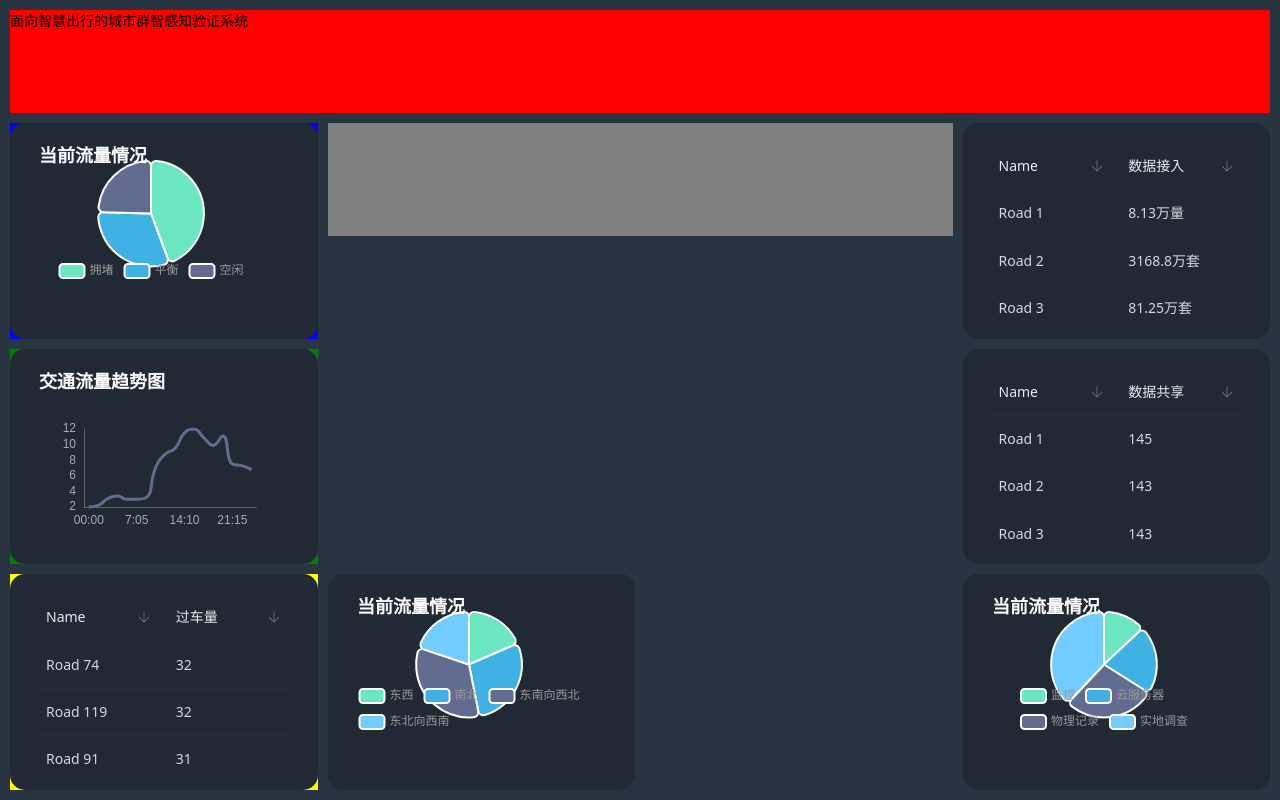
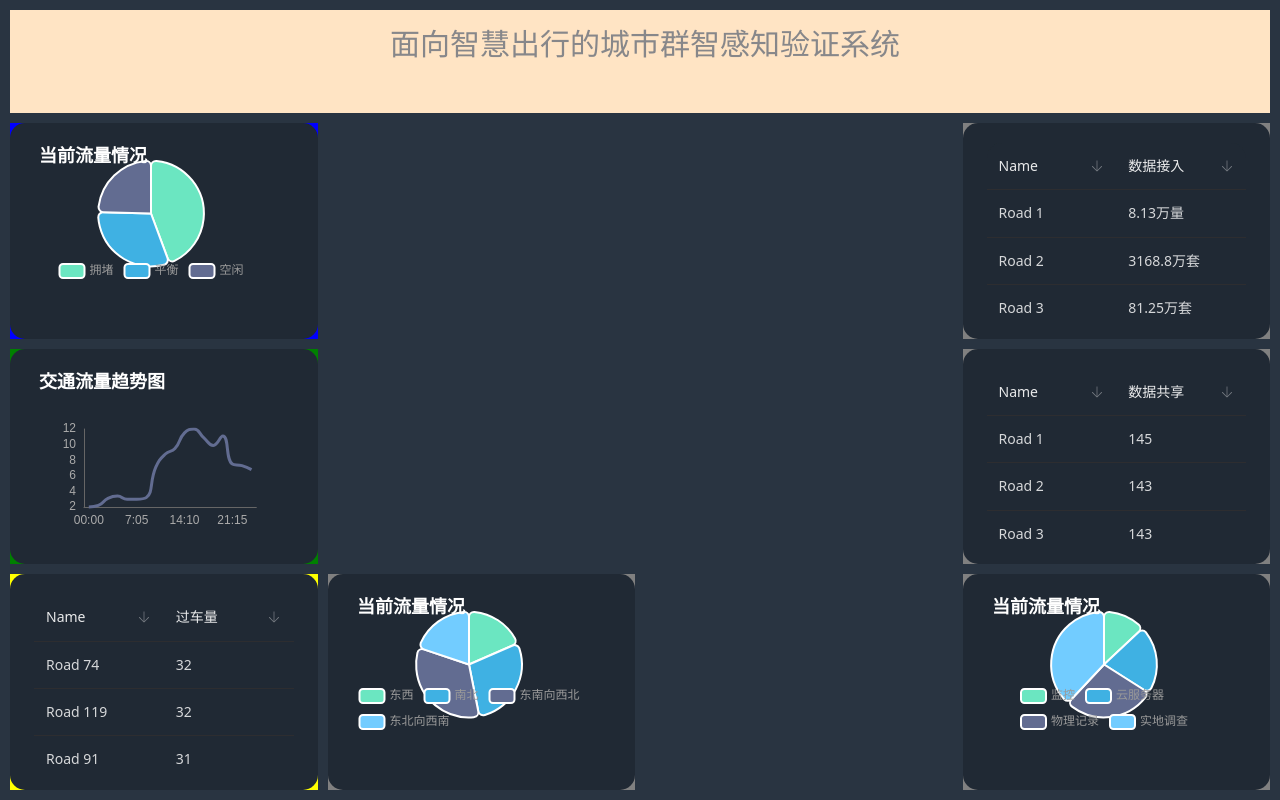
Before and after one commit to PrePan01/USSIT-Next, a Vue app: page /flow_1_1 in a window 1280 px wide. Built offline with nearby package versions, Linux system fonts and the light colour scheme.

Commit message:
change button

```diff
--- a/src/views/flow_1_1.vue
+++ b/src/views/flow_1_1.vue
@@ -2,7 +2,7 @@
   <div class="container">
     <div class="header-1">
          <n-space>
-        <div>面向智慧出行的城市群智感知验证系统</div>
+        <div class="edit_btn">面向智慧出行的城市群智感知验证系统</div>
       </n-space>
     </div>
     <div class="left1"><Pie :data="pieData"></Pie></div>
@@ -969,10 +969,30 @@ lineData1.value = {
     "left3 left3 center3 center3 center4 center4 right3 right3"
     "left3 left3 center3 center3 center4 center4 right3 right3";
 }
+.edit_btn {
 
+
+font-size: 30px;
+
+
+
+display: flex;
+
+align-items: center;
+
+justify-content: center;
+
+height: 31px;
+margin-left: 380px;
+margin-top: 18px;
+
+color: #87878a;
+
+white-space: normal;
+}
 .header-1 {
   grid-area: header-1;
-  background-color: red;
+ background-color: bisque;
 }
 
 .left1 {
@@ -992,30 +1012,36 @@ lineData1.value = {
 
 .center1 {
   grid-area: center1;
-  background-color: gray;
+
 }
 
 .center2 {
   grid-area: center2;
+
 }
 
 .center3 {
   grid-area: center3;
+   background-color: gray;
 }
 
 .center4 {
   grid-area: center4;
+
 }
 
 .right1 {
   grid-area: right1;
+   background-color: gray;
 }
 
 .right2 {
   grid-area: right2;
+   background-color: gray;
 }
 
 .right3 {
   grid-area: right3;
+   background-color: gray;
 }
 </style>
--- a/src/views/flow_2.vue
+++ b/src/views/flow_2.vue
@@ -1,17 +1,17 @@
 <template>
 <div class="container">
- <div class="header1"> <n-button type="primary" size="large">
+ <div class="header1"> <n-button type="primary"  icon="n-icon-edit" class="edit_btn"  block  size="large">
      <router-link to="/flow_2">交通路况感知</router-link></n-button></div>
    <div class="header2">
-      <n-button type="primary" size="large">
+      <n-button type="primary"  icon="n-icon-edit" class="edit_btn"  block  size="large">
         <router-link to="/flow_2_1">实时路况感知</router-link>
         </n-button>
     </div>
  <div class="header3">
-    <n-button type="primary" size="large">
+   <n-button type="primary"  icon="n-icon-edit" class="edit_btn"  block  size="large">
        <router-link to="/flow_2_3">路口流量感知</router-link></n-button>
     </div>
- <div class="header4"> <n-button type="primary" size="large">
+ <div class="header4"> <n-button type="primary"  icon="n-icon-edit" class="edit_btn"  block  size="large">
           <router-link to="/flow_2_4">拥塞时空分析</router-link></n-button>
     </div>
   <div class="center"> <Map
@@ -831,6 +831,13 @@ mapData.value = [
     "center center center center center center center center center center center .";
 }
 
+.edit_btn {
+  min-height: 100px;
+  font-size: 30px;
+  min-width: 150px;
+  background:burlywood 80%;
+  border:#e6a23c;
+}
 .header1 { grid-area: header1; }
 
 .header2 { grid-area: header2; }
--- a/src/views/flow_2_1.vue
+++ b/src/views/flow_2_1.vue
@@ -1,24 +1,18 @@
 <template>
   <div class="container">
-    <div class="header1">
-      <n-button type="primary" size="large">
-        <router-link to="/flow_2">交通路况感知</router-link></n-button
-      >
+   <div class="header1"> <n-button type="primary"  icon="n-icon-edit" class="edit_btn"  block  size="large">
+     <router-link to="/flow_2">交通路况感知</router-link></n-button></div>
+   <div class="header2">
+      <n-button type="primary"  icon="n-icon-edit" class="edit_btn"  block  size="large">
+        <router-link to="/flow_2_1">实时路况感知</router-link>
+        </n-button>
     </div>
-    <div class="header2">
-      <n-button type="primary" size="large">
-        <router-link to="/flow_2_1">实时路况感知</router-link>
-      </n-button>
+ <div class="header3">
+   <n-button type="primary"  icon="n-icon-edit" class="edit_btn"  block  size="large">
+       <router-link to="/flow_2_3">路口流量感知</router-link></n-button>
     </div>
-    <div class="header3">
-      <n-button type="primary" size="large">
-        <router-link to="/flow_2_3">路口流量感知</router-link></n-button
-      >
-    </div>
-    <div class="header4">
-      <n-button type="primary" size="large">
-        <router-link to="/flow_2_4">拥塞时空分析</router-link></n-button
-      >
+ <div class="header4"> <n-button type="primary"  icon="n-icon-edit" class="edit_btn"  block  size="large">
+          <router-link to="/flow_2_4">拥塞时空分析</router-link></n-button>
     </div>
     <div class="left1"><Pie :data="pieData"></Pie></div>
     <div class="left2"><Table :data="mapData" :title1="'过车量'"></Table></div>
@@ -850,20 +844,26 @@ mapData.value = [
     "left3 left3 center center center center right right"
     "left3 left3 center center center center right right";
 }
-
+.edit_btn {
+  min-height: 100px;
+  font-size: 30px;
+  min-width: 150px;
+  background:burlywood 80%;
+  border:#e6a23c;
+}
 .header1 {
   grid-area: header1;
-  background-color: red;
+
 }
 
 .header2 {
   grid-area: header2;
-  background-color: blue;
+
 }
 
 .header3 {
   grid-area: header3;
-  background-color: blue;
+
 }
 
 .header4 {
--- a/src/views/flow_2_3.vue
+++ b/src/views/flow_2_3.vue
@@ -1,22 +1,22 @@
 <template>
   <div class="container">
-    <div class="header-1">
-      <n-button type="primary" size="large">
+    <div class="header-1" >
+      <n-button type="primary"  icon="n-icon-edit" class="edit_btn"  block  size="large">
         <router-link to="/flow_2">交通路况感知</router-link></n-button
       >
     </div>
     <div class="header-2">
-      <n-button type="primary" size="large">
+      <n-button type="primary" icon="n-icon-edit" block class="edit_btn" size="large">
         <router-link to="/flow_2_1">实时路况感知</router-link>
       </n-button>
     </div>
     <div class="header-3">
-      <n-button type="primary" size="large">
+      <n-button type="primary" icon="n-icon-edit" class="edit_btn" block size="large">
         <router-link to="/flow_2_3">路口流量感知</router-link></n-button
       >
     </div>
     <div class="header-4">
-      <n-button type="primary" size="large">
+      <n-button type="primary" icon="n-icon-edit" class="edit_btn" block size="large">
         <router-link to="/flow_2_4">拥塞时空分析</router-link></n-button
       >
     </div>
@@ -107,24 +107,31 @@ onMounted(async () => {
     "left-2 left-2 center center center center right-2 right-2";
 }
 
+.edit_btn {
+  min-height: 100px;
+  font-size: 30px;
+  min-width: 150px;
+  background: #e6a23c 80%;
+  border:#e6a23c;
+}
 .header-1 {
   grid-area: header-1;
-  background-color: red;
+
 }
 
 .header-2 {
   grid-area: header-2;
-  background-color: blue;
+
 }
 
 .header-3 {
   grid-area: header-3;
-  background-color: pink;
+
 }
 
 .header-4 {
   grid-area: header-4;
-  background-color: purple;
+
 }
 
 .left-1 {
--- a/src/views/flow_2_4.vue
+++ b/src/views/flow_2_4.vue
@@ -1,22 +1,22 @@
 <template>
   <div class="container">
-    <div class="header1">
-      <n-button type="primary" size="large">
+     <div class="header1" >
+      <n-button type="primary"  icon="n-icon-edit" class="edit_btn"  block  size="large">
         <router-link to="/flow_2">交通路况感知</router-link></n-button
       >
     </div>
     <div class="header2">
-      <n-button type="primary" size="large">
+      <n-button type="primary" icon="n-icon-edit" block class="edit_btn" size="large">
         <router-link to="/flow_2_1">实时路况感知</router-link>
       </n-button>
     </div>
     <div class="header3">
-      <n-button type="primary" size="large">
+      <n-button type="primary" icon="n-icon-edit" class="edit_btn" block size="large">
         <router-link to="/flow_2_3">路口流量感知</router-link></n-button
       >
     </div>
     <div class="header4">
-      <n-button type="primary" size="large">
+      <n-button type="primary" icon="n-icon-edit" class="edit_btn" block size="large">
         <router-link to="/flow_2_4">拥塞时空分析</router-link></n-button
       >
     </div>
@@ -25,16 +25,16 @@
     </div>
     <div class="center">
       <n-space>
-        <n-button type="primary" size="large" @click="clickMethod('today')"
+        <n-button type="primary" size="large" icon="n-icon-edit" block class="edit_btn2" @click="clickMethod('today')"
           >今天</n-button
         >
-        <n-button type="primary" size="large" @click="clickMethod('yesterday')"
+        <n-button type="primary" size="large" icon="n-icon-edit" block class="edit_btn2" @click="clickMethod('yesterday')"
           >昨天</n-button
         >
-        <n-button type="primary" size="large" @click="clickMethod('sevenDays')"
+        <n-button type="primary" size="large" icon="n-icon-edit" block class="edit_btn2" @click="clickMethod('sevenDays')"
           >近一周</n-button
         >
-        <n-button type="primary" size="large" @click="clickMethod('thirtyDays')"
+        <n-button type="primary" size="large" icon="n-icon-edit" block class="edit_btn2" @click="clickMethod('thirtyDays')"
           >近一个月</n-button
         >
       </n-space>
@@ -241,7 +241,20 @@ onMounted(async () => {
     "left left center3 center3 center3 right2 right2 right2"
     "left left center3 center3 center3 right2 right2 right2";
 }
-
+.edit_btn {
+  min-height: 100px;
+  font-size: 30px;
+  min-width: 150px;
+  background:aquamarine 80%;
+  border:#e6a23c;
+}
+.edit_btn2 {
+  min-height: 70px;
+  font-size: 30px;
+  min-width: 90px;
+  background:burlywood 80%;
+  border:#e6a23c;
+}
 .header1 {
   grid-area: header1;
   background-color: red;
@@ -269,7 +282,7 @@ onMounted(async () => {
 
 .center {
   grid-area: center;
-  background-color: yellow;
+
 }
 
 .center2 {
--- a/src/views/flow_3.vue
+++ b/src/views/flow_3.vue
@@ -1,22 +1,22 @@
 <template>
 <div class="container">
  <div class="header1">
-     <n-button type="primary" size="large"><router-link to="flow_3">交通实时预测</router-link></n-button>
+        <n-button type="primary"  icon="n-icon-edit" class="edit_btn"  block  size="large"><router-link to="flow_3">交通实时预测</router-link></n-button>
     </div>
     <div class="header2">
-      <n-button type="primary" size="large">路况预测</n-button>
+      <n-button type="primary"  icon="n-icon-edit" class="edit_btn"  block  size="large">路况预测</n-button>
     </div>
     <div class="header3">
-      <n-button type="primary" size="large"><router-link to="flow_3_1">路口流量预测</router-link></n-button>
+      <n-button type="primary"  icon="n-icon-edit" class="edit_btn"  block  size="large"><router-link to="flow_3_1">路口流量预测</router-link></n-button>
     </div>
     <div class="header4">
-      <n-button type="primary" size="large"><router-link to="flow_3_4">车辆轨迹预测</router-link></n-button>
+      <n-button type="primary"  icon="n-icon-edit" class="edit_btn"  block  size="large"><router-link to="flow_3_4">车辆轨迹预测</router-link></n-button>
     </div>
     <div class="header5">
-      <n-button type="primary" size="large"><router-link to="flow_3_5">公交流量预测</router-link></n-button>
+     <n-button type="primary"  icon="n-icon-edit" class="edit_btn"  block  size="large"><router-link to="flow_3_5">公交流量预测</router-link></n-button>
     </div>
     <div class="header6">
-      <n-button type="primary" size="large"><router-link to="flow_3_2">事故预测</router-link></n-button>
+     <n-button type="primary"  icon="n-icon-edit" class="edit_btn"  block  size="large"><router-link to="flow_3_2">事故预测</router-link></n-button>
     </div>
   <div class="center">
       <Map
@@ -836,7 +836,13 @@ mapData.value = [
     "center center center center center center center center center center center ."
     "center center center center center center center center center center center .";
 }
-
+.edit_btn {
+  min-height: 70px;
+  font-size: 20px;
+  min-width: 70px;
+  background:burlywood 80%;
+  border:#e6a23c;
+}
 .header1 { grid-area: header1; }
 
 .header2 { grid-area: header2; }
--- a/src/views/flow_3_1.vue
+++ b/src/views/flow_3_1.vue
@@ -1,22 +1,22 @@
 <template>
   <div class="container">
-    <div class="header1">
-     <n-button type="primary" size="large"><router-link to="flow_3">交通实时预测</router-link></n-button>
+   <div class="header1">
+        <n-button type="primary"  icon="n-icon-edit" class="edit_btn"  block  size="large"><router-link to="flow_3">交通实时预测</router-link></n-button>
     </div>
     <div class="header2">
-      <n-button type="primary" size="large">路况预测</n-button>
+      <n-button type="primary"  icon="n-icon-edit" class="edit_btn"  block  size="large">路况预测</n-button>
     </div>
     <div class="header3">
-      <n-button type="primary" size="large"><router-link to="flow_3_1">路口流量预测</router-link></n-button>
+      <n-button type="primary"  icon="n-icon-edit" class="edit_btn"  block  size="large"><router-link to="flow_3_1">路口流量预测</router-link></n-button>
     </div>
     <div class="header4">
-      <n-button type="primary" size="large"><router-link to="flow_3_4">车辆轨迹预测</router-link></n-button>
+      <n-button type="primary"  icon="n-icon-edit" class="edit_btn"  block  size="large"><router-link to="flow_3_4">车辆轨迹预测</router-link></n-button>
     </div>
     <div class="header5">
-      <n-button type="primary" size="large"><router-link to="flow_3_5">公交流量预测</router-link></n-button>
+     <n-button type="primary"  icon="n-icon-edit" class="edit_btn"  block  size="large"><router-link to="flow_3_5">公交流量预测</router-link></n-button>
     </div>
     <div class="header6">
-      <n-button type="primary" size="large"><router-link to="flow_3_2">事故预测</router-link></n-button>
+     <n-button type="primary"  icon="n-icon-edit" class="edit_btn"  block  size="large"><router-link to="flow_3_2">事故预测</router-link></n-button>
     </div>
     <div class="left1">
       <Pie :data="pieData"></Pie>
@@ -948,30 +948,36 @@ const option = {
     "left3 left3 left3 center3 center3 center3 center3 center3 center3 right right right"
     "left3 left3 left3 center3 center3 center3 center3 center3 center3 right right right";
 }
-
+.edit_btn {
+  min-height: 70px;
+  font-size: 20px;
+  min-width: 70px;
+  background:burlywood 80%;
+  border:#e6a23c;
+}
 .header1 {
   grid-area: header1;
-  background-color: aqua;
+
 }
 
 .header2 {
   grid-area: header2;
-  background-color: bisque;
+
 }
 
 .header3 {
   grid-area: header3;
-  background-color: blue;
+
 }
 
 .header4 {
   grid-area: header4;
-  background-color: palegoldenrod;
+
 }
 
 .header5 {
   grid-area: header5;
-  background-color: hotpink;
+
 }
 
 .header6 {
--- a/src/views/flow_3_2.vue
+++ b/src/views/flow_3_2.vue
@@ -1,22 +1,22 @@
 <template>
 <div class="container">
- <div class="header1">
-     <n-button type="primary" size="large"><router-link to="flow_3">交通实时预测</router-link></n-button>
+   <div class="header1">
+        <n-button type="primary"  icon="n-icon-edit" class="edit_btn"  block  size="large"><router-link to="flow_3">交通实时预测</router-link></n-button>
     </div>
     <div class="header2">
-      <n-button type="primary" size="large">路况预测</n-button>
+      <n-button type="primary"  icon="n-icon-edit" class="edit_btn"  block  size="large">路况预测</n-button>
     </div>
     <div class="header3">
-      <n-button type="primary" size="large"><router-link to="flow_3_1">路口流量预测</router-link></n-button>
+      <n-button type="primary"  icon="n-icon-edit" class="edit_btn"  block  size="large"><router-link to="flow_3_1">路口流量预测</router-link></n-button>
     </div>
     <div class="header4">
-      <n-button type="primary" size="large"><router-link to="flow_3_4">车辆轨迹预测</router-link></n-button>
+      <n-button type="primary"  icon="n-icon-edit" class="edit_btn"  block  size="large"><router-link to="flow_3_4">车辆轨迹预测</router-link></n-button>
     </div>
     <div class="header5">
-      <n-button type="primary" size="large"><router-link to="flow_3_5">公交流量预测</router-link></n-button>
+     <n-button type="primary"  icon="n-icon-edit" class="edit_btn"  block  size="large"><router-link to="flow_3_5">公交流量预测</router-link></n-button>
     </div>
     <div class="header6">
-      <n-button type="primary" size="large"><router-link to="flow_3_2">事故预测</router-link></n-button>
+     <n-button type="primary"  icon="n-icon-edit" class="edit_btn"  block  size="large"><router-link to="flow_3_2">事故预测</router-link></n-button>
     </div>
   <div class="left2"> <Table :data="mapData" :title1="'路段状态'"></Table></div>
   <div class="left3"><Line v-bind="lineData2"></Line></div>
@@ -859,14 +859,20 @@ lineData2.value = {
     "left3 left3 left3 center2 center2 center2 center2 center2 center2 right right right"
     "left3 left3 left3 center2 center2 center2 center2 center2 center2 right right right";
 }
+.edit_btn {
+  min-height: 70px;
+  font-size: 20px;
+  min-width: 70px;
+  background:burlywood 80%;
+  border:#e6a23c;
+}
+.header1 { grid-area: header1; }
 
-.header1 { grid-area: header1; background-color: aqua;}
+.header2 { grid-area: header2; }
 
-.header2 { grid-area: header2;background-color:bisque }
+.header3 { grid-area: header3; }
 
-.header3 { grid-area: header3;background-color:blue }
-
-.header4 { grid-area: header4; background-color:chocolate}
+.header4 { grid-area: header4; }
 
 .header5 { grid-area: header5; }
 
--- a/src/views/flow_4_1.vue
+++ b/src/views/flow_4_1.vue
@@ -14,7 +14,7 @@
   </div>
   <div class="center1">
       <n-space>
-        <div>深圳市南山区泊车数据可视化</div>
+        <div class="edit_btn">深圳市南山区泊车数据可视化</div>
       </n-space>
       </div>
   <div class="center3">
@@ -877,23 +877,43 @@ lineData4.value = {
     "left3 left3 left3 center4 center4 center4 center4 center4 right2 right2 right2 ."
     "left3 left3 left3 center4 center4 center4 center4 center4 right2 right2 right2 .";
 }
+.edit_btn {
 
+
+font-size: 30px;
+
+
+
+display: flex;
+
+align-items: center;
+
+justify-content: center;
+
+height: 70px;
+margin-left: 70px;
+margin-top: 40px;
+
+color:black;
+
+white-space: normal;
+}
 .left1 { grid-area: left1; background-color: aqua;}
 
-.left2 { grid-area: left2; }
+.left2 { grid-area: left2;  background-color: aqua;}
 
-.left3 { grid-area: left3; }
+.left3 { grid-area: left3;  background-color: aqua;}
 
 .center2 { grid-area: center2; }
 
-.center1 { grid-area: center1; }
+.center1 { grid-area: center1;  background-color: aqua;}
 
 .center3 { grid-area: center3; }
 
-.center4 { grid-area: center4; }
+.center4 { grid-area: center4; background-color: aqua; }
 
-.right1 { grid-area: right1; }
+.right1 { grid-area: right1; background-color: aqua; }
 
-.right2 { grid-area: right2; }
+.right2 { grid-area: right2;  background-color: aqua;}
 
 </style>
```
